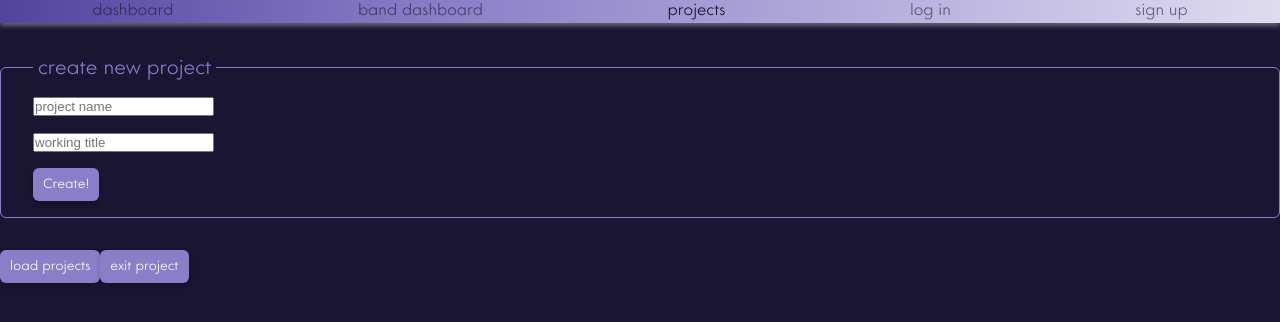
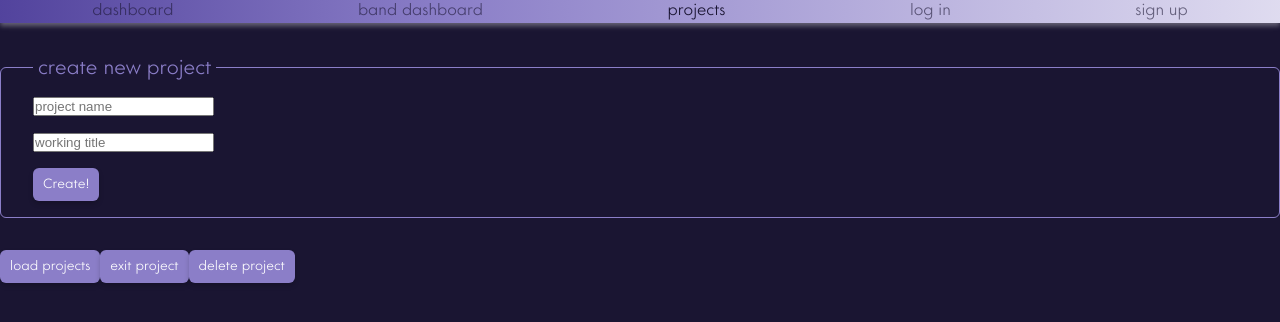
Before and after one commit to BRvanHogen/eindopdracht-frontend, a React (Create React App) app: page /projects in a window 1280 px wide. Shown: the top 322 px of the page. Built offline with nearby package versions, Linux system fonts and the light colour scheme.

Commit message:
DeleteProject functionaliteit toegevoegd. Moest in de backend DELETE toevoegen als toegestane methode. Dit moet straks ook voor PUT.

```diff
--- /dev/null
+++ b/src/components/delete-project/DeleteProject.js
@@ -0,0 +1,32 @@
+import React, {useContext} from 'react';
+import axios from 'axios';
+import Button from "../button/Button";
+import {ProjectContext} from "../../context/ProjectContext";
+
+//STRATEGIE: we gaan het project wissen welke in de ProjectContext staat
+// ik heb geprobeerd met zowel name als project als variabele. Beiden geven andere foutmeldingen
+function DeleteProject() {
+    const { project } = useContext(ProjectContext);
+
+    async function DeleteThisProject(project) {
+        try {
+            console.log(project.name);
+            const response = await axios.delete(`https://localhost:8444/projects/${project.name}`)
+
+        } catch (e) {
+            console.error(e);
+        }
+    }
+
+    return (
+      <>
+          <Button
+          text="delete project"
+          type="button"
+          onClick={()=>DeleteThisProject(project)}
+          />
+      </>
+    );
+}
+
+export default DeleteProject;
--- a/src/pages/projects-page/ProjectsPage.js
+++ b/src/pages/projects-page/ProjectsPage.js
@@ -2,6 +2,7 @@ import React from 'react';
 import NewProject from "../../components/new-project/NewProject";
 import ProjectsFetcher from "../../components/ProjectsFetcher";
 import ExitProject from "../../components/exit-project/ExitProject";
+import DeleteProject from "../../components/delete-project/DeleteProject";
 
 function ProjectsPage() {
     return (
@@ -9,6 +10,7 @@ function ProjectsPage() {
             <NewProject/>
             <ProjectsFetcher/>
             <ExitProject/>
+            <DeleteProject/>
         </>
     );
 }
```
